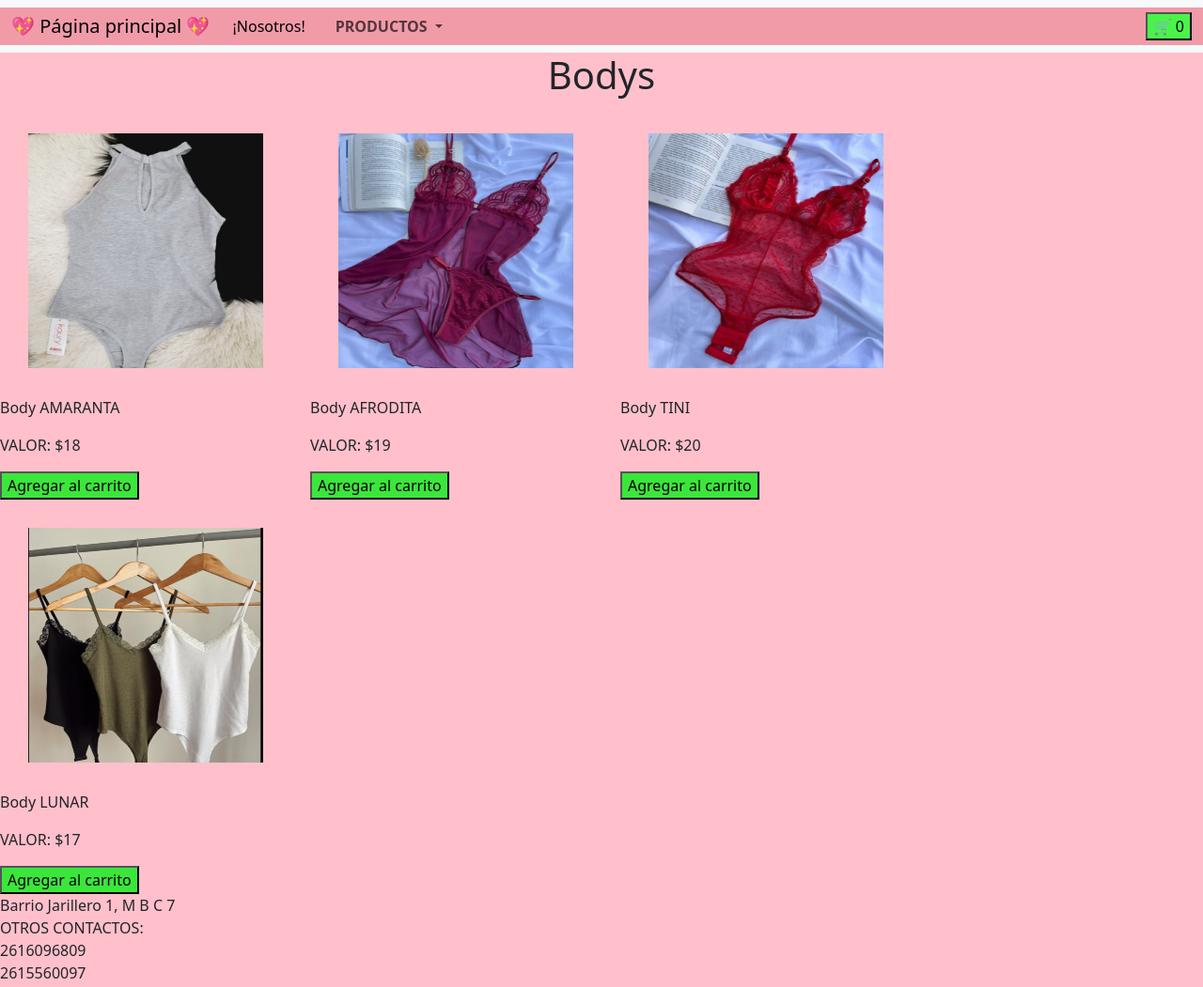
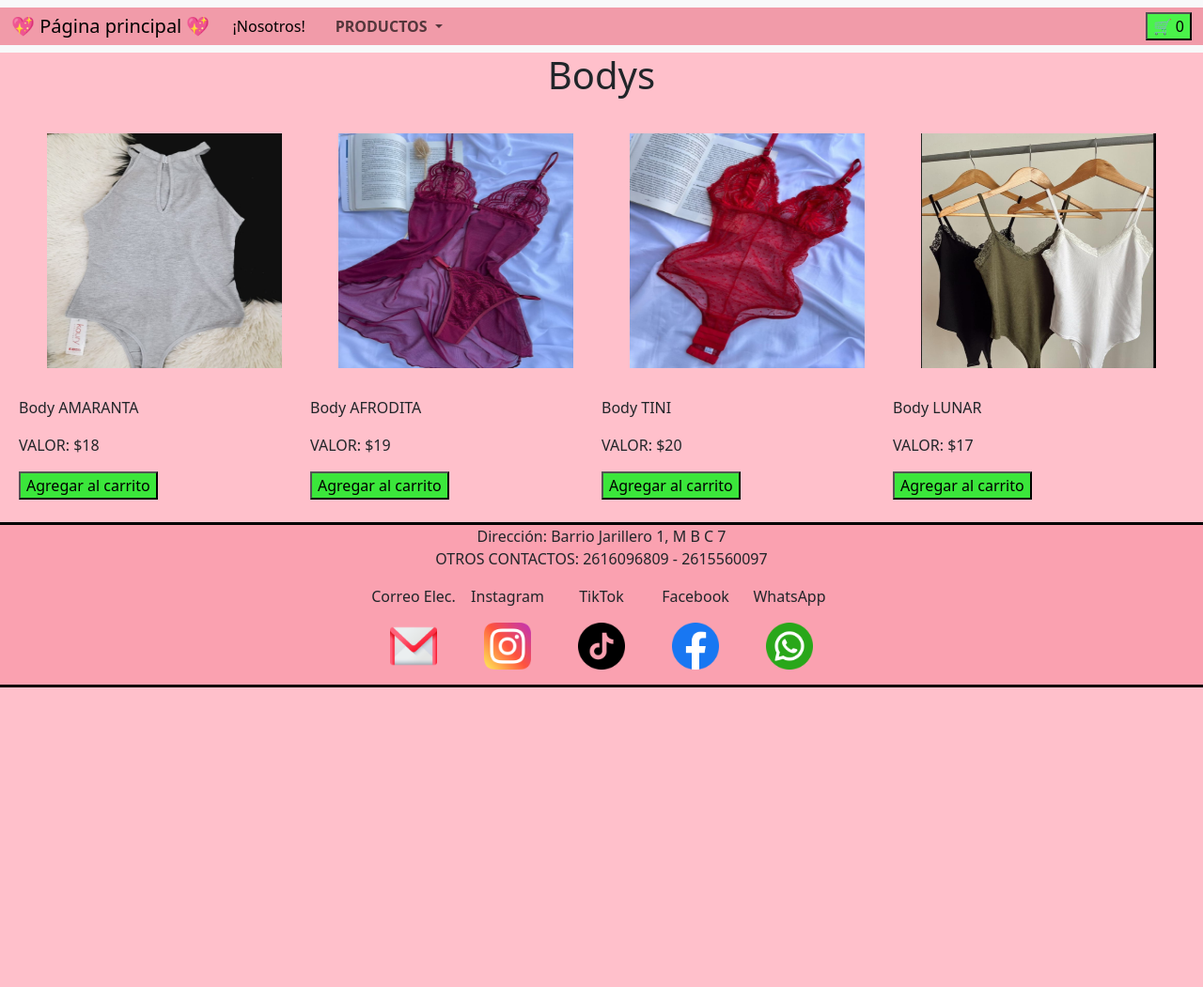
Before and after one commit to micaelalujan12/PROYECTOFINAL31, a plain HTML site: page pages/bodys.html in a window 1280 px wide. Shown: the top 1051 px of the page at 94% size. After the commit the page ends 800 px from the top, so only its background shows below. Drawn offline with nearby package versions, Linux system fonts and the light colour scheme.

Commit message:
Mica Cami

```diff
--- a/css/bodys.css
+++ b/css/bodys.css
@@ -20,18 +20,21 @@ h1{
     display: flex;
     flex-direction: row;
     flex-wrap: wrap;
-}
-p{
-    width: 330px;
-
+    justify-content: center;
 }
 .papa3{
     display: flex;
     margin-right: 40;
 }
-.vaca{
-    text-decoration: solid;
-}
 .boca{
     width: 100px;
 }
+.linea-negra {
+    width: 100%;
+    height: 3px;
+    background-color: black;
+}
+footer{
+    display: flex;
+    justify-content: center;
+}
--- a/css/conjuntos.css
+++ b/css/conjuntos.css
@@ -19,10 +19,7 @@ h1{
     display: flex;
     flex-direction: row;
     flex-wrap: wrap;
-}
-p{
-    width: 330px;
-
+    justify-content: center;
 }
 .papa3{
     display: flex;
@@ -34,3 +31,12 @@ p{
 .boca{
     width: 100px;
 }
+.linea-negra {
+    width: 100%;
+    height: 3px;
+    background-color: black;
+}
+footer{
+    display: flex;
+    justify-content: center;
+}
--- a/css/index.css
+++ b/css/index.css
@@ -17,9 +17,9 @@ h4{
     display: flex;
     margin-right: 40;
 }
-.linea-negra{
+.linea-negra {
     width: 100%;
-    height: 2px;
+    height: 3px;
     background-color: black;
 }
 .boca{
@@ -29,3 +29,7 @@ h4{
     display: block;
     margin: 0 auto;
 }
+footer{
+    display: flex;
+    justify-content: center;
+}
--- a/css/infantil.css
+++ b/css/infantil.css
@@ -7,15 +7,18 @@ h1{
 h3{
     text-align: center;
 }
-p{
-    text-align: center;
-}
 .hijo{
     height: 500ox;
     width: 500px;
     display: block;
     margin: 0 auto;
     font-size: 35px;
+}
+.padreDos{
+    display: flex;
+    flex-direction: row;
+    flex-wrap: wrap;
+    justify-content: center;
 }
 .papa3{
     display: flex;
@@ -27,3 +30,12 @@ p{
 .boca{
     width: 100px;
 }
+.linea-negra {
+    width: 100%;
+    height: 3px;
+    background-color: black;
+}
+footer{
+    display: flex;
+    justify-content: center;
+}
--- a/css/medias.css
+++ b/css/medias.css
@@ -19,10 +19,7 @@ h1{
     display: flex;
     flex-direction: row;
     flex-wrap: wrap;
-}
-p{
-    width: 330px;
-
+    justify-content: center;
 }
 .papa3{
     display: flex;
@@ -34,3 +31,12 @@ p{
 .boca{
     width: 100px;
 }
+.linea-negra {
+    width: 100%;
+    height: 3px;
+    background-color: black;
+}
+footer{
+    display: flex;
+    justify-content: center;
+}
--- a/css/nosotros.css
+++ b/css/nosotros.css
@@ -27,3 +27,12 @@ h3{
 .boca{
     width: 100px;
 }
+.linea-negra {
+    width: 100%;
+    height: 3px;
+    background-color: black;
+}
+footer{
+    display: flex;
+    justify-content: center;
+}
--- a/css/tops.css
+++ b/css/tops.css
@@ -19,10 +19,7 @@ h1{
     display: flex;
     flex-direction: row;
     flex-wrap: wrap;
-}
-p{
-    width: 330px;
-
+    justify-content: center;
 }
 .papa3{
     display: flex;
@@ -34,3 +31,12 @@ p{
 .boca{
     width: 100px;
 }
+.linea-negra {
+    width: 100%;
+    height: 3px;
+    background-color: black;
+}
+footer{
+    display: flex;
+    justify-content: center;
+}
--- a/pages/bodys.html
+++ b/pages/bodys.html
@@ -109,18 +109,15 @@
       </button>
       </div>
     </div>
+    <br>
 
-
-    <footer>
+    <div class="linea-negra"></div>
+    <footer style="background-color: rgb(250, 161, 176); text-align: center;">
 
         <address>
-            <p class="vaca"style="font-family:inherit">
-                Barrio Jarillero 1, M B C 7 <br>
-                OTROS CONTACTOS:<br>
-                         2616096809<br>
-                         2615560097<br>
-
-
+            <p style="font-family:inherit">
+                Dirección: Barrio Jarillero 1, M B C 7 <br>
+                OTROS CONTACTOS: 2616096809 - 2615560097<br>
             </p>
         <section class="papa3">
            <div>
@@ -162,6 +159,7 @@
 
         </address>
     </footer>
+    <div class="linea-negra"></div>
 
     <script src="https://cdn.jsdelivr.net/npm/bootstrap@5.3.8/dist/js/bootstrap.bundle.min.js" integrity="sha384-FKyoEForCGlyvwx9Hj09JcYn3nv7wiPVlz7YYwJrWVcXK/BmnVDxM+D2scQbITxI" crossorigin="anonymous"></script>
      <script src="../js/bodys.js"></script>
```
Also changed, not shown: index.html (+4 -7 lines), pages/conjuntos.html (+7 -7 lines), pages/infantil.html (+6 -9 lines), pages/medias.html (+6 -9 lines), pages/nosotros.html (+6 -7 lines), pages/tops.html (+6 -8 lines).
